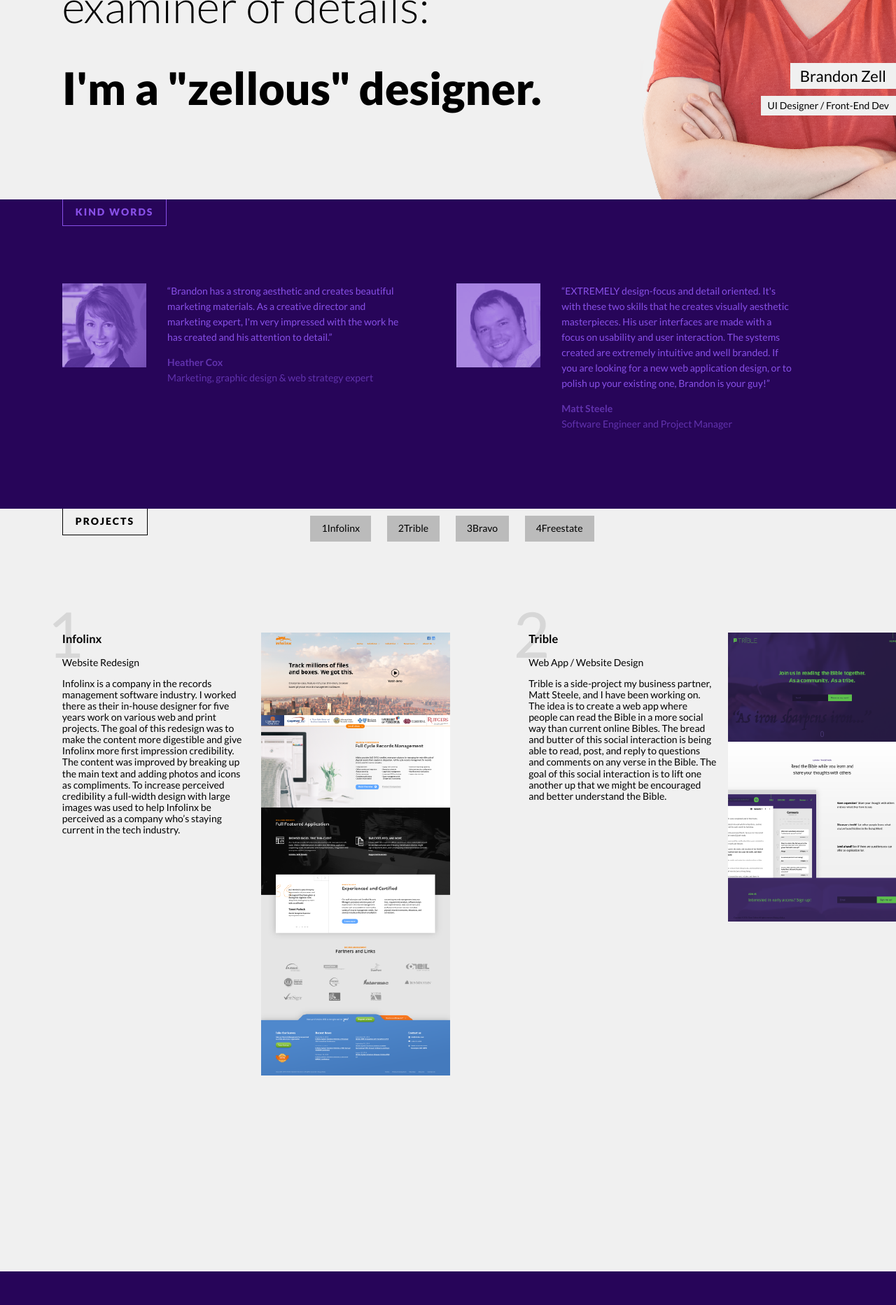
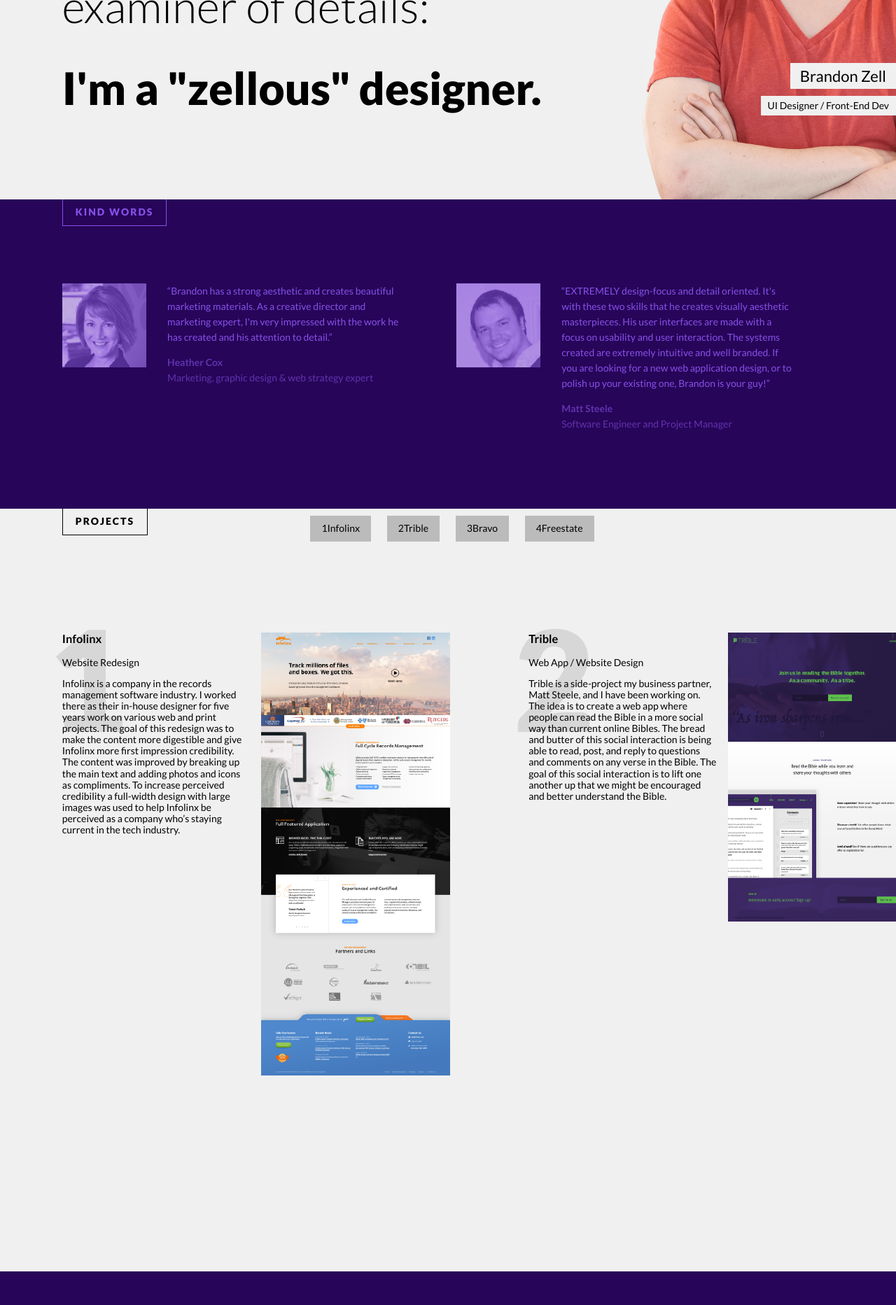
Before and after one commit to bzle/brandonz-me, a Jekyll site: the page built from index.html, in a window 1280 px wide. Shown: the part 364-2229 px from the top of the page at 70% size. Built offline with Jekyll 4.4.1, drawn with Linux system fonts in a browser that asks for light colours; nearby versions of some CDN libraries.

Commit message:
Updated '/css/style.scss' via CloudCannon

```diff
--- a/css/style.scss
+++ b/css/style.scss
@@ -925,7 +925,8 @@
     margin-left: $edge-width;
 }
 .project__num {
-    font-size: 90px;
+    font-size: 200px;
+    font-weight: 900;
     opacity: 0.1;
     position: absolute;
     top: -50px;
```
